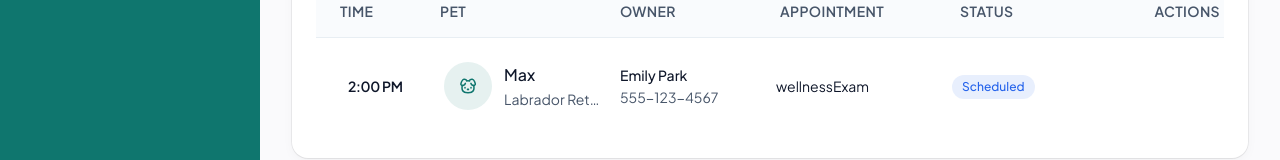
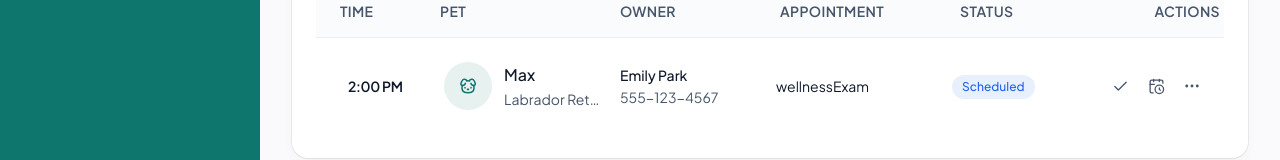
Before and after one commit to LindseyGunderson/MediPaws, a React (Vite) app: page /appointments in a window 1280 px wide. Shown: the part 524-684 px from the top of the page. Built offline with nearby package versions, Linux system fonts and the light colour scheme.

Commit message:
feat: add edit/reschedule & check-in to AppointmentItem

```diff
--- a/src/components/appointments/list/AppointmentItem.jsx
+++ b/src/components/appointments/list/AppointmentItem.jsx
@@ -13,11 +13,22 @@ import PetAvatar from "../../pets/PetAvatar";
 import AppointmentStatusBadge from "../shared/AppointmentStatusBadge";
 import { formatTimeForDisplay } from "../../../utils/dates";
 import { useAppointments } from "../../../context/AppointmentContext";
+import AppointmentEditDrawer from "../details/AppointmentEditDrawer";
 
 function AppointmentItem({ appointment, isLast }) {
-   const [isMenuOpen, setIsMenuOpen] = useState(false);
+  const [isMenuOpen, setIsMenuOpen] = useState(false);
+  const [isEditDrawerOpen, setIsEditDrawerOpen] = useState(false);
 
-   const { checkInAppointment, cancelAppointment } = useAppointments();
+  const { checkInAppointment, cancelAppointment } = useAppointments();
+
+  function handleEdit() {
+    setIsMenuOpen(false);
+    setIsEditDrawerOpen(true);
+  }
+
+  function handleReschedule() {
+    setIsEditDrawerOpen(true);
+  }
 
   return (
     <div
@@ -80,8 +91,188 @@ function AppointmentItem({ appointment, isLast }) {
 
       {/* Actions */}
       <div className="flex items-end justify-end gap-1">
+        {/* Check In */}
+        <button
+          type="button"
+          aria-label={`Check in ${appointment.pet.name}`}
+          title="Check in"
+          onClick={() => checkInAppointment(appointment.id)}
+          className="
+            flex
+            h-8
+            w-8
+            items-center
+            justify-center
+            rounded-md
+            text-text-secondary
+            transition-colors
+            hover:bg-surface
+            hover:text-text-primary
+            focus:outline-none
+            focus-visible:ring-2
+            focus-visible:ring-primary/30
+          "
+        >
+          <Check size={17} strokeWidth={1.8} />
+        </button>
 
+        {/* Reschedule */}
+        <button
+          type="button"
+          aria-label={`Reschedule ${appointment.pet.name}`}
+          title="Reschedule"
+          onClick={handleReschedule}
+          className="
+            flex
+            h-8
+            w-8
+            items-center
+            justify-center
+            rounded-md
+            text-text-secondary
+            transition-colors
+            hover:bg-surface
+            hover:text-text-primary
+            focus:outline-none
+            focus-visible:ring-2
+            focus-visible:ring-primary/30
+          "
+        >
+          <CalendarClock size={17} strokeWidth={1.8} />
+        </button>
+
+        {/* More Actions */}
+        <div className="relative">
+          <button
+            type="button"
+            aria-label={`More actions for ${appointment.pet.name}`}
+            aria-expanded={isMenuOpen}
+            title="More actions"
+            onClick={() => setIsMenuOpen((open) => !open)}
+            className="
+              flex
+              h-8
+              w-8
+              items-center
+              justify-center
+              rounded-md
+              text-text-secondary
+              transition-colors
+              hover:bg-surface
+              hover:text-text-primary
+              focus:outline-none
+              focus-visible:ring-2
+              focus-visible:ring-primary/30
+            "
+          >
+            <MoreHorizontal size={18} strokeWidth={1.8} />
+          </button>
+
+          {isMenuOpen && (
+            <div
+              className="
+                absolute
+                right-0
+                top-full
+                z-20
+                mt-2
+                w-44
+                overflow-hidden
+                rounded-md
+                bg-surface
+                p-2
+                shadow-lg
+                shadow-card
+              "
+            >
+              {/* View Details */}
+              <Link
+                to={`/appointments/${appointment.id}`}
+                onClick={() => setIsMenuOpen(false)}
+                className="
+                  flex
+                  w-full
+                  items-center
+                  gap-3
+                  rounded-md
+                  px-3
+                  py-2
+                  text-sm
+                  text-text-primary
+                  transition-colors
+                  hover:bg-surface-muted
+                "
+              >
+                <Eye size={16} strokeWidth={1.8} />
+                <span>View details</span>
+              </Link>
+
+              {/* Edit */}
+              <button
+                type="button"
+                onClick={handleEdit}
+                className="
+                  flex
+                  w-full
+                  items-center
+                  gap-3
+                  rounded-md
+                  px-3
+                  py-2
+                  text-sm
+                  text-text-primary
+                  transition-colors
+                  hover:bg-surface-muted
+                "
+              >
+                <Pencil size={16} strokeWidth={1.8} />
+                <span>Edit</span>
+              </button>
+
+              {/* Divider */}
+              <div className="my-1 border-t border-border/70" />
+
+              {/* Cancel */}
+              <button
+                type="button"
+                onClick={() => {
+                  const confirmed = window.confirm(
+                    `Are you sure you want to cancel ${appointment.pet.name}'s appointment?`,
+                  );
+
+                  if (!confirmed) return;
+
+                  cancelAppointment(appointment.id);
+                  setIsMenuOpen(false);
+                }}
+                className="
+                  flex
+                  w-full
+                  items-center
+                  gap-3
+                  rounded-md
+                  px-3
+                  py-2
+                  text-sm
+                  text-text-secondary
+                  transition-colors
+                  hover:bg-surface-muted
+                  hover:text-red-600
+                "
+              >
+                <X size={16} strokeWidth={1.8} />
+                <span>Cancel</span>
+              </button>
+            </div>
+          )}
+        </div>
       </div>
+
+      <AppointmentEditDrawer
+        appointment={appointment}
+        isOpen={isEditDrawerOpen}
+        onClose={() => setIsEditDrawerOpen(false)}
+      />
     </div>
   );
 }
```
